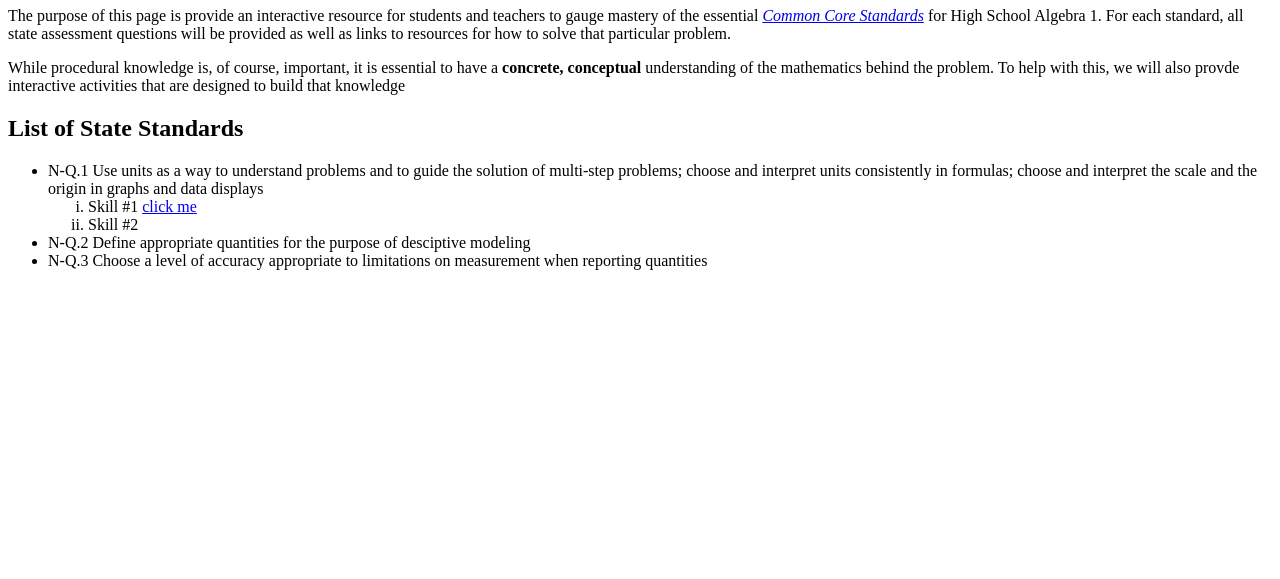
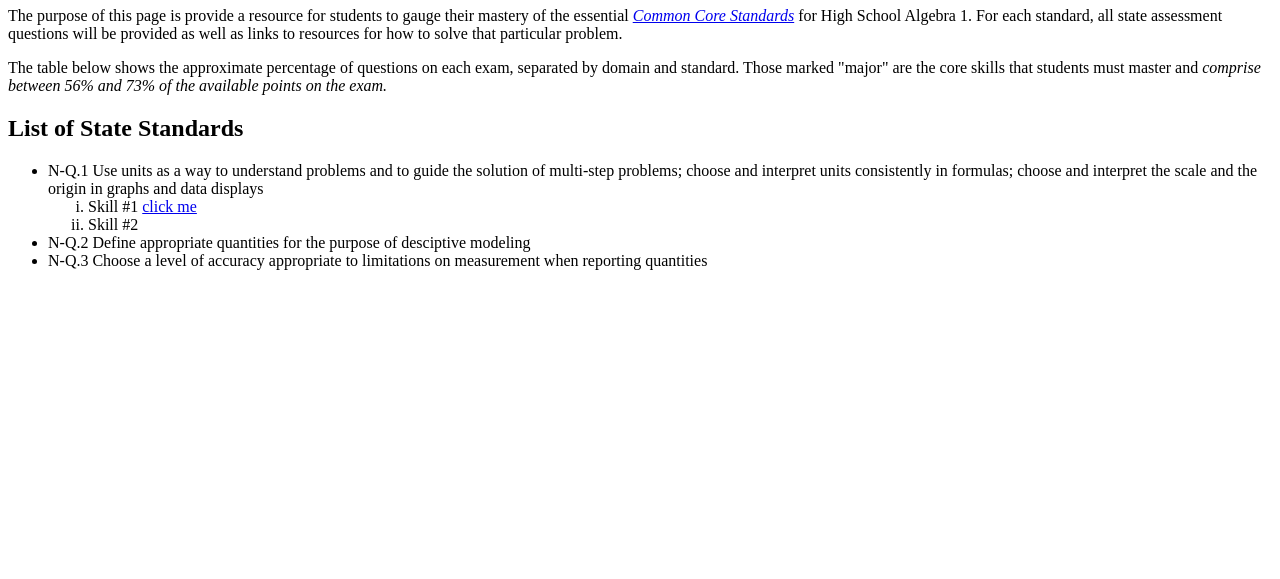
Before and after one commit to mcfolger/alg1, a plain HTML site: page index.html in a window 1280 px wide. Shown: the part 221-800 px from the top of the page. Drawn offline with Linux system fonts and the light colour scheme.

Commit message:
edit index.html

```diff
--- a/index.html
+++ b/index.html
@@ -11,11 +11,10 @@
   <body>
     <h1>Algebra 1 Standards</h1>
     <!--This is only meant to be a sample-->
-    <p>The purpose of this page is provide an interactive resource for students and teachers to gauge mastery of the essential <em><a href=https://www.engageny.org/resource/high-school-algebra-i>Common Core Standards</a></em> for High School Algebra 1.
+    <p>The purpose of this page is provide a resource for students to gauge their mastery of the essential <em><a href=https://www.engageny.org/resource/high-school-algebra-i>Common Core Standards</a></em> for High School Algebra 1.
        For each standard, all state assessment questions will be provided as well as links to resources for how to solve that particular problem.</p>
 
-    <p>While procedural knowledge is, of course, important, it is essential to have a <strong>concrete, conceptual</strong> understanding of the mathematics behind the problem.  To help with
-    this, we will also provde interactive activities that are designed to build that knowledge</p>
+    <p>The table below shows the approximate percentage of questions on each exam, separated by domain and standard.  Those marked "major" are the core skills that students must master and <em>comprise between 56% and 73% of the available points on the exam.</em></p>
     <h2>List of State Standards</h2>
     <ul>
         <li>N-Q.1 Use units as a way to understand problems and to guide the solution of multi-step problems; choose and interpret units consistently in formulas; choose and interpret the scale and the origin in graphs and data displays</li>
```
